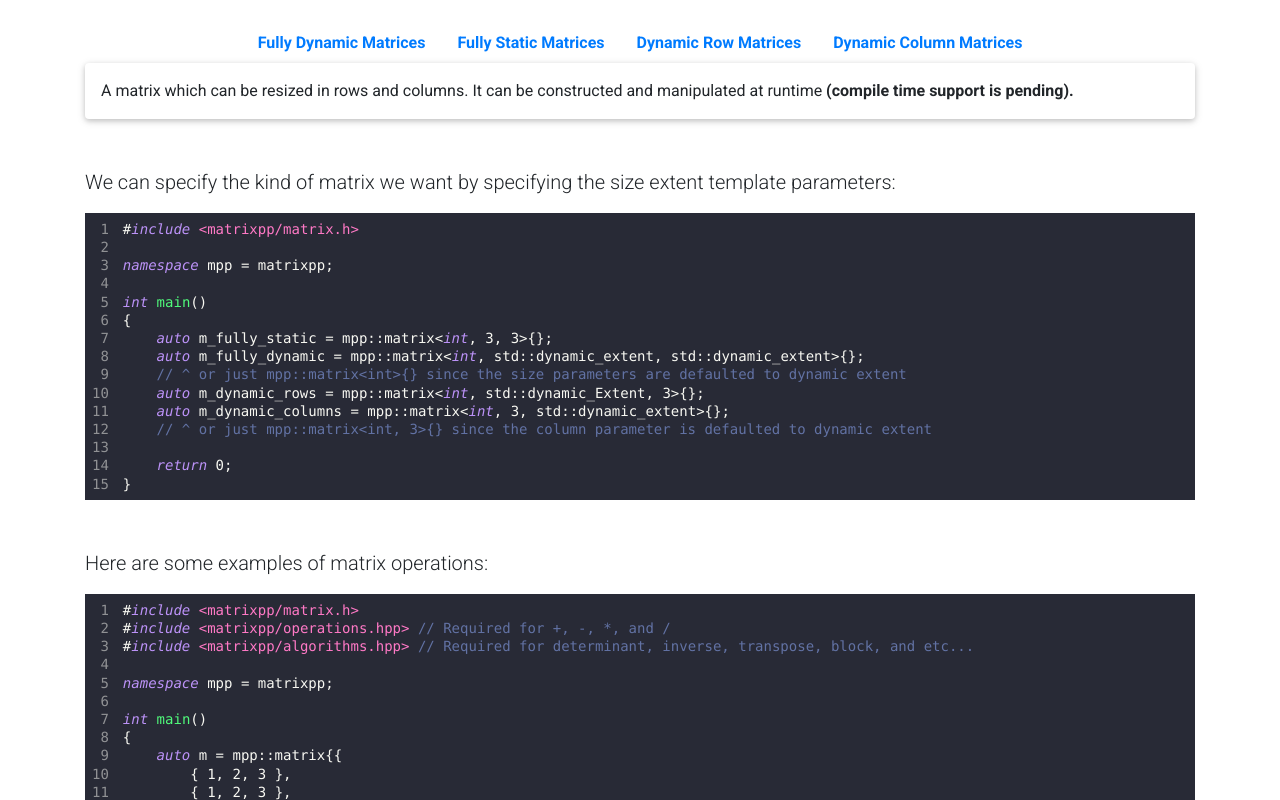
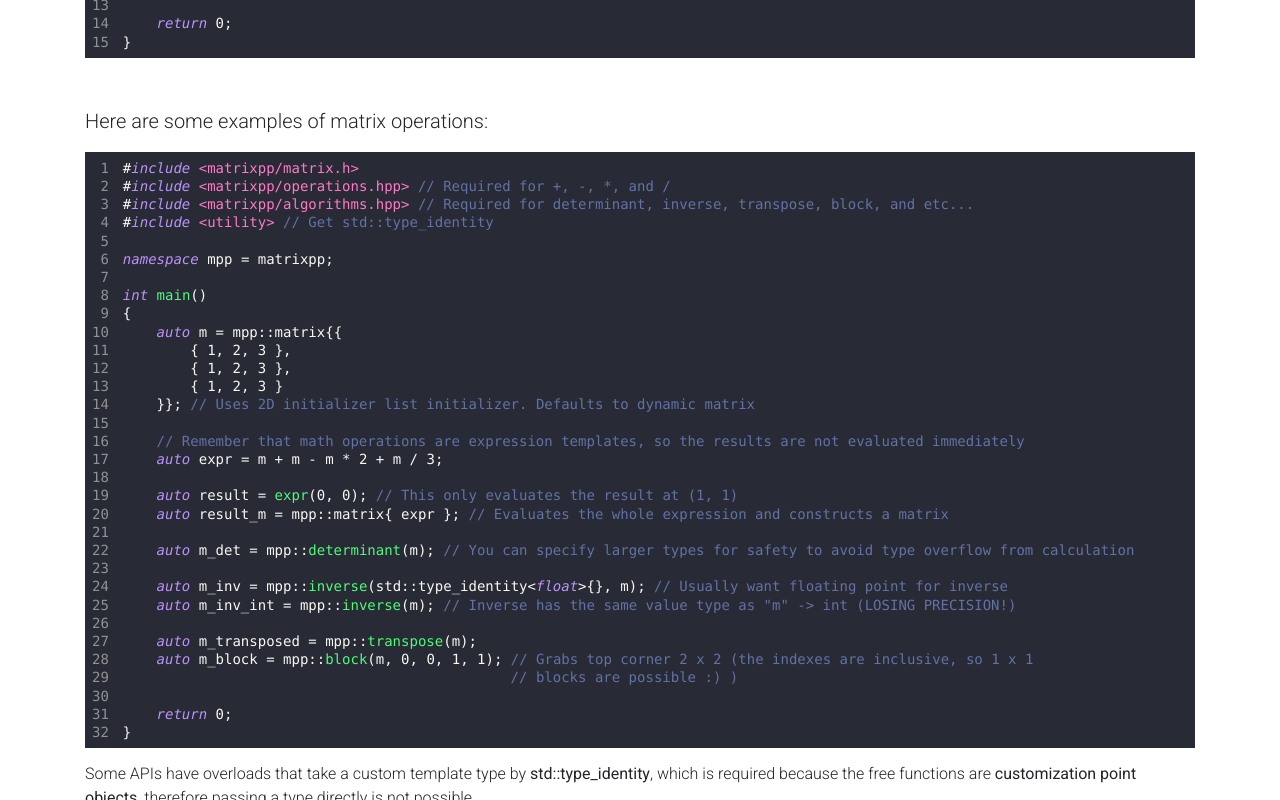
Before and after one commit to sam20908/mpp, a React (Create React App) app: page / in a window 1280 px wide. Shown: the part 2000-2800 px from the top of the page. Built offline with nearby package versions, Linux system fonts and the light colour scheme.

Commit message:
Updated example to correctly use CPOs

```diff
--- a/src/ts/ExampleCodes.ts
+++ b/src/ts/ExampleCodes.ts
@@ -26,6 +26,7 @@ int main()
 export const operations = `#include <matrixpp/matrix.h>
 #include <matrixpp/operations.hpp> // Required for +, -, *, and /
 #include <matrixpp/algorithms.hpp> // Required for determinant, inverse, transpose, block, and etc...
+#include <utility> // Get std::type_identity
 
 namespace mpp = matrixpp;
 
@@ -44,8 +45,10 @@ int main()
     auto result_m = mpp::matrix{ expr }; // Evaluates the whole expression and constructs a matrix
 
     auto m_det = mpp::determinant(m); // You can specify larger types for safety to avoid type overflow from calculation
-    auto m_inv = mpp::inverse<float>(m); // Optional template parameter to allow custom precision types,
-                                         // since inverse usually outputs floatings, it's a good candidate
+
+    auto m_inv = mpp::inverse(std::type_identity<float>{}, m); // Usually want floating point for inverse
+    auto m_inv_int = mpp::inverse(m); // Inverse has the same value type as "m" -> int (LOSING PRECISION!)
+
     auto m_transposed = mpp::transpose(m);
     auto m_block = mpp::block(m, 0, 0, 1, 1); // Grabs top corner 2 x 2 (the indexes are inclusive, so 1 x 1
                                               // blocks are possible :) )
--- a/src/ts/Home.tsx
+++ b/src/ts/Home.tsx
@@ -21,7 +21,7 @@ import theme from "prism-react-renderer/themes/dracula";
 import { init, kinds, operations } from "./ExampleCodes";
 
 import CodeBlock from "./CodeBlock";
-import Logo128 from "./img/logo128.png";
+import Logo128 from "../img/logo128.png";
 
 interface State {
   active_tab: string;
@@ -193,6 +193,12 @@ export default class Home extends React.Component<unknown, State> {
             Here are some examples of matrix operations:
           </p>
           <CodeBlock code={operations} theme={theme} />
+          <MDBTypography tag="p" className="mt-2">
+            Some APIs have overloads that take a custom template type by{" "}
+            <b>std::type_identity</b>, which is required because the free
+            functions are <b>customization point objects</b>, therefore passing
+            a type directly is not possible.
+          </MDBTypography>
         </MDBContainer>
       </div>
     );
--- a/src/ts/NavigationBar.tsx
+++ b/src/ts/NavigationBar.tsx
@@ -11,7 +11,7 @@ import {
   MDBNavLink,
 } from "mdbreact";
 
-import NavbarBrandLogo from "./img/logo-navbar-brand.png";
+import NavbarBrandLogo from "../img/logo-navbar-brand.png";
 
 interface State {
   navbar_open: boolean;
```
